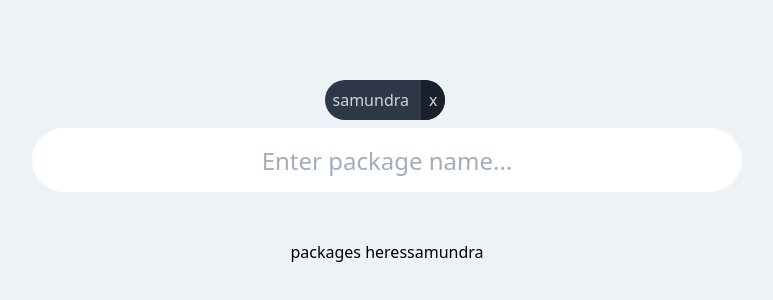
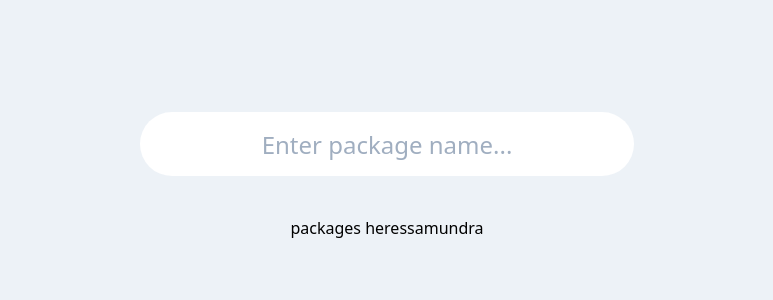
Before and after one commit to samundrak/nicepkg, a React (Create React App) app: page / in a window 1280 px wide. Shown: the part 252-552 px from the top of the page, without its empty margins (253-1026 px from the left). Built offline with nearby package versions, Linux system fonts and the light colour scheme.

Commit message:
feat: search

```diff
--- a/package.json
+++ b/package.json
@@ -15,6 +15,7 @@
     "react-dom": "^16.13.1",
     "react-scripts": "3.4.3",
     "recharts": "^1.8.5",
+    "swr": "^0.3.5",
     "tailwindcss": "^1.8.13",
     "typescript": "~3.7.2",
     "use-debounce": "^5.0.1"
--- a/src/components/SearchBox/index.tsx
+++ b/src/components/SearchBox/index.tsx
@@ -1,15 +1,33 @@
-import React from "react";
+import React, { SyntheticEvent } from "react";
+import useSWR from "swr";
 import { useDebounce } from "use-debounce";
 import useTagInput from "./useTagInput";
+import { NPM_SEARCH } from "../../consts/api";
+import { fetcher } from "../../utils";
 
 const SearchBox = () => {
+  const [searchTerm, setSearchTerm] = React.useState("");
+  const [debouncedSearchTerm] = useDebounce(searchTerm, 200);
+  const { data } = useSWR(
+    debouncedSearchTerm ? `${NPM_SEARCH}${debouncedSearchTerm}&size=5` : null,
+    fetcher
+  );
+
+  const handleInputChange = React.useCallback(
+    (event: SyntheticEvent<HTMLInputElement>) => {
+      setSearchTerm(event.currentTarget.value);
+    },
+    []
+  );
   const tagInput = useTagInput({
     shouldBreakOnEnter: true,
+    onChange: handleInputChange,
   });
-
-  React.useMemo(() => {
-    console.log("ref changed", tagInput);
-  }, [tagInput]);
+  const handlePackageSelection = React.useCallback((item) => {
+    return () => {
+      console.log(item);
+    };
+  }, []);
   return (
     <React.Fragment>
       <div
@@ -40,16 +58,47 @@ const SearchBox = () => {
             </div>
           ))}
         </div>
+        <div className="w-5/12 h-16">
           <input
             className="
+            w-full
+            h-16
           text-2xl
           text-center
           font-thin
-          focus:outline-none focus:shadow-outline mt-2 h-16 rounded-full border-solid w-3/5 p-4"
+          focus:outline-none focus:shadow-outline mt-2 rounded-full border-solid  p-4"
             placeholder="Enter package name..."
             type="text"
             {...tagInput.getInputProps()}
           />
+          <ul className="absolute rounded-md mt-1 w-5/12 bg-white shadow-xl">
+            {(data?.results || []).map(
+              (item: { package: Record<string, any> }) => (
+                <li
+                  className="text-md
+                 p-2 mt-1 text-center leading-loose
+                 hover:bg-gray-100
+                 cursor-pointer
+                 text-gray-700
+                 border-t-4
+                 border-gray-100
+                 "
+                  onClick={handlePackageSelection(item)}
+                >
+                  {item.package.name}
+                  <span className="text-gray-500 ml-2">
+                    @{item.package.version} &lt;
+                    {item.package.publisher.username}&gt;
+                  </span>
+                  <br />
+                  <span className="text-gray-500 ml-2 text-sm">
+                    {item.package.description}
+                  </span>
+                </li>
+              )
+            )}
+          </ul>
+        </div>
       </div>
     </React.Fragment>
   );
--- a/src/components/SearchBox/useTagInput.tsx
+++ b/src/components/SearchBox/useTagInput.tsx
@@ -6,26 +6,24 @@ interface Tag {
   id: string;
 }
 interface UseTagInput {
-  getInputProps: (events: {}) => {
+  getInputProps: () => {
     onKeyUp: (event: React.KeyboardEvent<HTMLInputElement>) => void;
     onChange: (event: React.SyntheticEvent<HTMLInputElement>) => void;
   };
   onDelete: (tagId: string) => void;
   tags: Tag[];
+  addNewTag?: (id: string, value: string) => boolean;
 }
 
 interface IProps {
   delimiter?: string;
   shouldBreakOnEnter?: boolean;
+  onChange?: (event: SyntheticEvent<HTMLInputElement>) => void;
 }
-const SearchBox = ({ delimiter = ",", ...props }: IProps = {}) => {
+const SearchBox = ({ delimiter = ",", onChange, ...props }: IProps = {}) => {
   const [value, setValue] = React.useState("");
-  const [tags, setTags] = React.useState<Tag[]>([
-    {
-      id: "s",
-      value: "samundra",
-    },
-  ]);
+  const [tags, setTags] = React.useState<Tag[]>([]);
+
   const addValue = React.useCallback(
     (value: string, callback: (value: string) => boolean) => {
       const nextValue = value.trim();
@@ -52,10 +50,11 @@ const SearchBox = ({ delimiter = ",", ...props }: IProps = {}) => {
       if (
         !addValue(value, (text) => (text ? text.endsWith(delimiter) : false))
       ) {
+        onChange?.(event);
         setValue(nextValue);
       }
     },
-    [addValue, delimiter]
+    [addValue, delimiter, onChange]
   );
   const handleKeyup = React.useCallback(
     (event: React.KeyboardEvent<HTMLInputElement>) => {
--- /dev/null
+++ b/src/consts/api/index.ts
@@ -0,0 +1 @@
+export const NPM_SEARCH = `https://api.npms.io/v2/search?q=`;
--- /dev/null
+++ b/src/utils/index.ts
@@ -0,0 +1,3 @@
+export const fetcher = (...args: any) =>
+  // @ts-ignore
+  fetch(...args).then((res) => res.json());
```
Also changed, not shown: 1 other file (tests, documents, lock files or other folders). Lines whose indentation alone changed are shown as unchanged.
